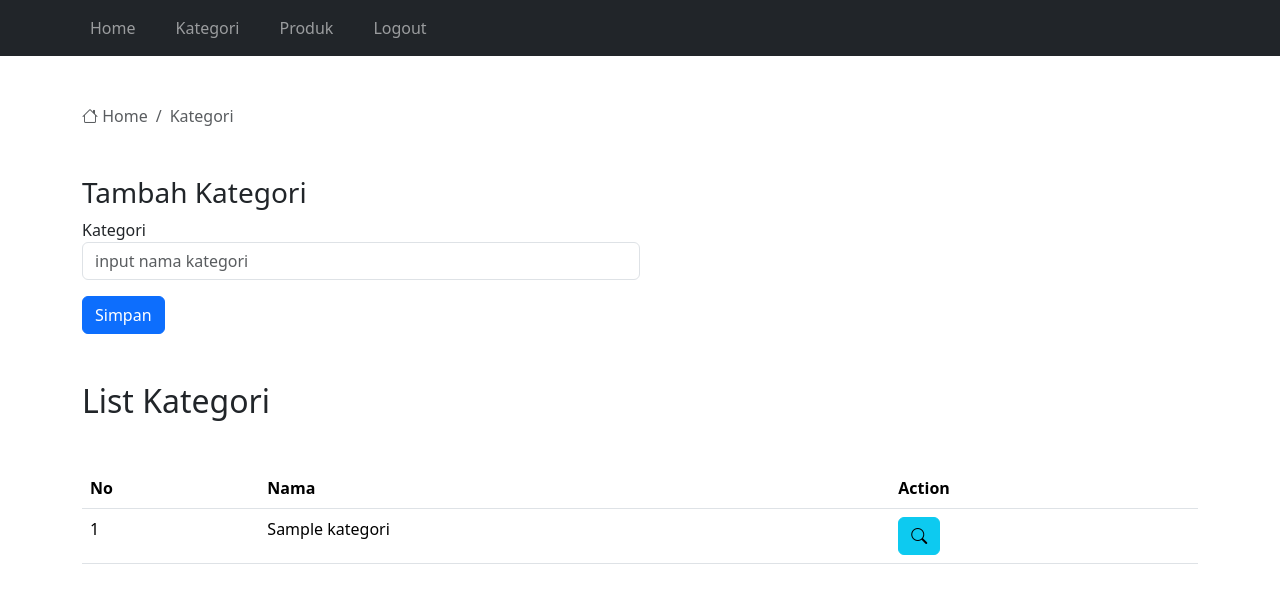
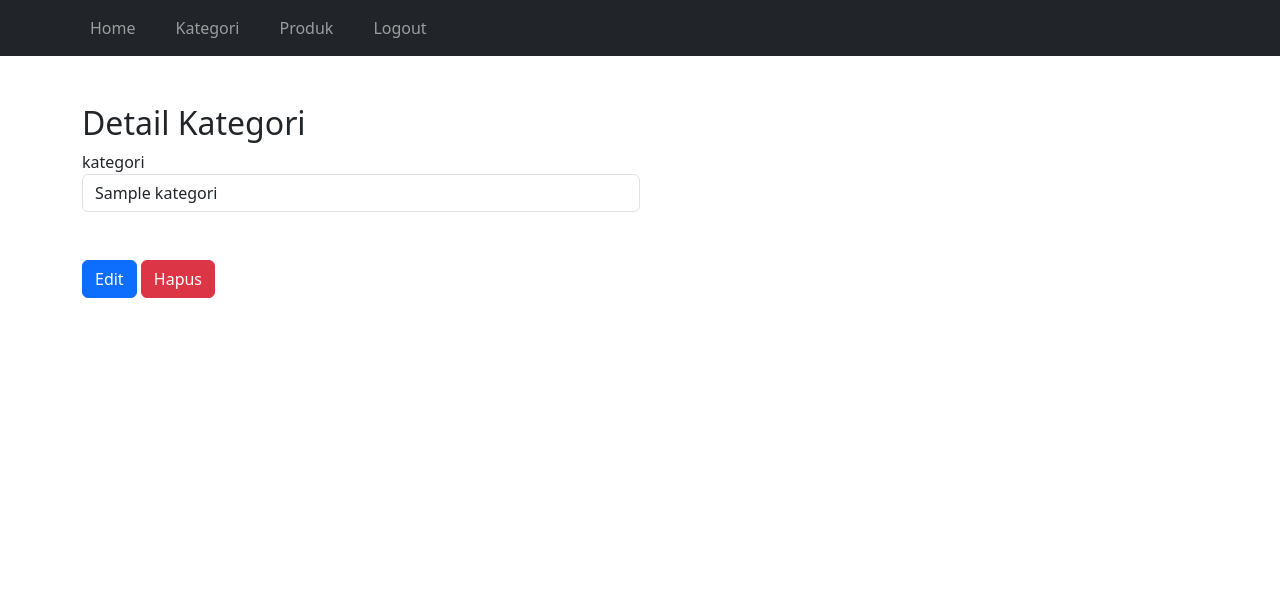
Before and after one commit to day070/toko, a PHP site: page /admin/kategori-detail.php?q=1 in a window 1280 px wide. Shown: the top 603 px of the page. Run offline with PHP 8.4, Linux system fonts and the light colour scheme; the visitor is signed in with stand-in values (Sample User, id 1); tables that the repository leaves empty or names only in its code hold one stand-in row (values such as "Sample post"); some libraries are stand-ins or nearby versions.

Commit message:
Update kategori-detail.php

```diff
--- a/admin/kategori-detail.php
+++ b/admin/kategori-detail.php
@@ -1,9 +1,10 @@
 <?php
 require "session.php";
 require "../koneksi.php";
+$id = $_GET['q'];
+$query = mysqli_query($con, "SELECT * FROM kategori WHERE id='$id'");
+$data = mysqli_fetch_array($query);
 
-$queryKategori = mysqli_query($con, "SELECT * FROM kategori");
-$jumlahKategori = mysqli_num_rows($queryKategori);
 ?>
 <!DOCTYPE html>
 <html lang="en">
@@ -11,60 +12,51 @@ $jumlahKategori = mysqli_num_rows($queryKategori);
 <head>
     <meta charset="UTF-8">
     <meta name="viewport" content="width=device-width, initial-scale=1.0">
-    <title>Kategori</title>
+    <title>Detail Kategori</title>
     <link rel="stylesheet" href="../bootstrap/css/bootstrap.min.css">
-    <link rel="stylesheet" href="https://cdn.jsdelivr.net/npm/bootstrap-icons@1.11.2/font/bootstrap-icons.min.css">
 </head>
-<style>
-    .no-decoration {
-        text-decoration: none;
-    }
-</style>
 
 <body>
     <?php require "navbar.php"; ?>
     <div class="container mt-5">
-        <nav aria-label="breadcrumb">
-            <ol class="breadcrumb">
-                <li class="breadcrumb-item active" aria-current="page">
-                    <a href="../adminpanel" class="no-decoration text-muted"><i class="bi bi-house"></i> Home</a>
-                </li>
-                <li class="breadcrumb-item active" aria-current="page">
-                    Kategori
-                </li>
-            </ol>
-        </nav>
-        <div class="my-5 col-12 col-md-6">
-            <h3>Tambah Kategori</h3>
+        <h2>Detail Kategori</h2>
+        <div class="col-12 col-md-6">
 
             <form action="" method="post">
                 <div>
-                    <label for="kategori">Kategori</label>
-                    <input type="text" name="kategori" id="kategori" placeholder="input nama kategori"
-                        class="form-control" required>
+                    <label for="kategori">kategori</label>
+                    <input type="text" name="kategori" id="kategori" value="<?php echo $data['nama']; ?>"
+                        class="form-control">
                 </div>
-                <div class="mt-3">
-                    <button class="btn btn-primary" type="submit" name="simpan_Kategori">Simpan</button>
+                <div class="mt-5">
+                    <button type="submit" class="btn btn-primary" name="editBtn">Edit</button>
+                    <button type="submit" class="btn btn-danger" name="deleteBtn">Hapus</button>
                 </div>
             </form>
             <?php
-            if (isset($_POST['simpan_Kategori'])) {
+            if (isset($_POST['editBtn'])) {
                 $kategori = htmlspecialchars($_POST['kategori']);
-                $cek = mysqli_query($con, "SELECT nama FROM kategori WHERE nama='$kategori'");
-                $jumlahKategoriBaru = mysqli_num_rows($cek);
+                if ($data['nama'] == $kategori) {
+                    ?>
+                    <meta http-equiv="refresh" content="0; url=kategori.php" />
+                    <?php
+                } else {
+                    $query = mysqli_query($con, "SELECT * FROM kategori WHERE nama='$kategori'");
+                    $jumlahData = mysqli_num_rows($query);
 
-                if ($jumlahKategoriBaru > 0) {
+                    if ($jumlahData > 0) {
                         ?>
                         <div class="alert alert-danger mt-3" role="alert">
                             Kategori sudah ada!
                         </div>
                         <?php
                     } else {
-                    $querySimpan = mysqli_query($con, "INSERT INTO kategori (nama) VALUES('$kategori')");
+                        $querySimpan = mysqli_query($con, "UPDATE kategori SET nama='$kategori' WHERE id='$id'");
+
                         if ($querySimpan) {
                             ?>
                             <div class="alert alert-primary mt-3" role="alert">
-                            Kategori berhasil di SImpan!
+                                Berhasil edit kategori!
                             </div>
                             <meta http-equiv="refresh" content="2; url=kategori.php" />
                             <?php
@@ -73,55 +65,39 @@ $jumlahKategori = mysqli_num_rows($queryKategori);
                             echo mysqli_error($con);
                         }
                     }
+                }
+            }
 
+            if (isset($_POST['deleteBtn'])) {
+                $queryCek = mysqli_query($con, "SELECT * FROM  produk WHERE kategori_id='$id'");
+                $dataCuy = mysqli_num_rows($queryCek);
+                $queryDelete = mysqli_query($con, "DELETE  FROM kategori WHERE id='$id'");
+                if ($dataCuy > 0) {
+                    ?>
+
+                    <div class="alert alert-danger mt-3" role="alert">
+                        Gagal Tejkrhapus Kategori Sedang Digunakan!
+                    </div>
+                    <?php
+                    die();
                 }
+                if ($queryDelete) {
+                    ?>
+                    <div class="alert alert-primary mt-3" role="alert">
+                        Terhapus!
+                    </div>
+
+                    <meta http-equiv="refresh" content="2, url=kategori.php" />
+                    <?php
+                } else {
+                }
+            }
+
+
             ?>
         </div>
-        <div class="mt-3">
-            <h2>List Kategori</h2>
-            <div class="table-responsive mt-5">
-                <table class="table">
-                    <thead>
-                        <tr>
-                            <th>No</th>
-                            <th>Nama</th>
-                            <th>Action</th>
-                        </tr>
-                    </thead>
-                    <tbody>
-                        <?php
-                        if ($jumlahKategori == 0) {
-                            ?>
-                            <tr>
-                                <td colspan=3 class="text-center">Data Kategori tidak tersedia</td>
-                            </tr>
-                            <?php
-                        } else {
-                            $jumlah = 1;
-                            while ($data = mysqli_fetch_array($queryKategori)) {
-                                ?>
-                                <tr>
-                                    <td>
-                                        <?php echo $jumlah; ?>
-                                    </td>
-                                    <td>
-                                        <?php echo $data['nama']; ?>
-                                    </td>
-                                    <td>
-                                        <a href="kategori-detail.php?q=<?php echo $data['id']; ?>" class="btn btn-info"><i
-                                                class="bi bi-search"></i></a>
-                                    </td>
-                                </tr>
-                                <?php
-                                $jumlah++;
-                            }
-                        }
-                        ?>
-                    </tbody>
-                </table>
     </div>
-        </div>
-    </div>
+
     <script src="../bootstrap/js/bootstrap.bundle.min.js"></script>
 </body>
 
```
Lines whose indentation alone changed are shown as unchanged.
